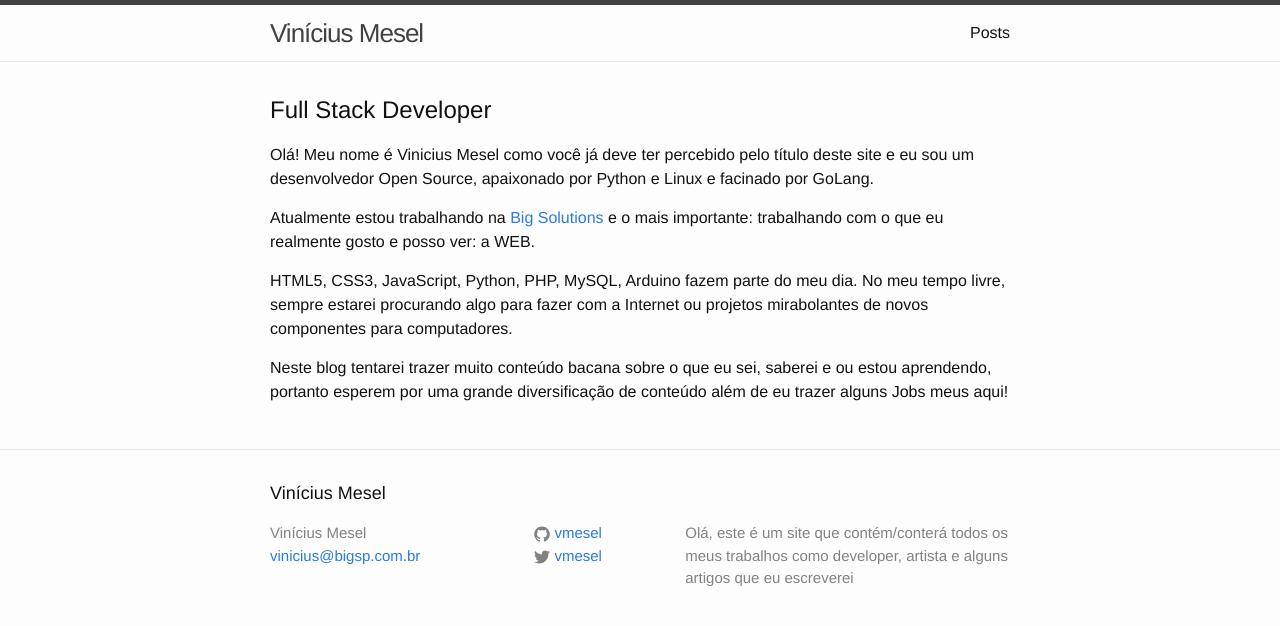
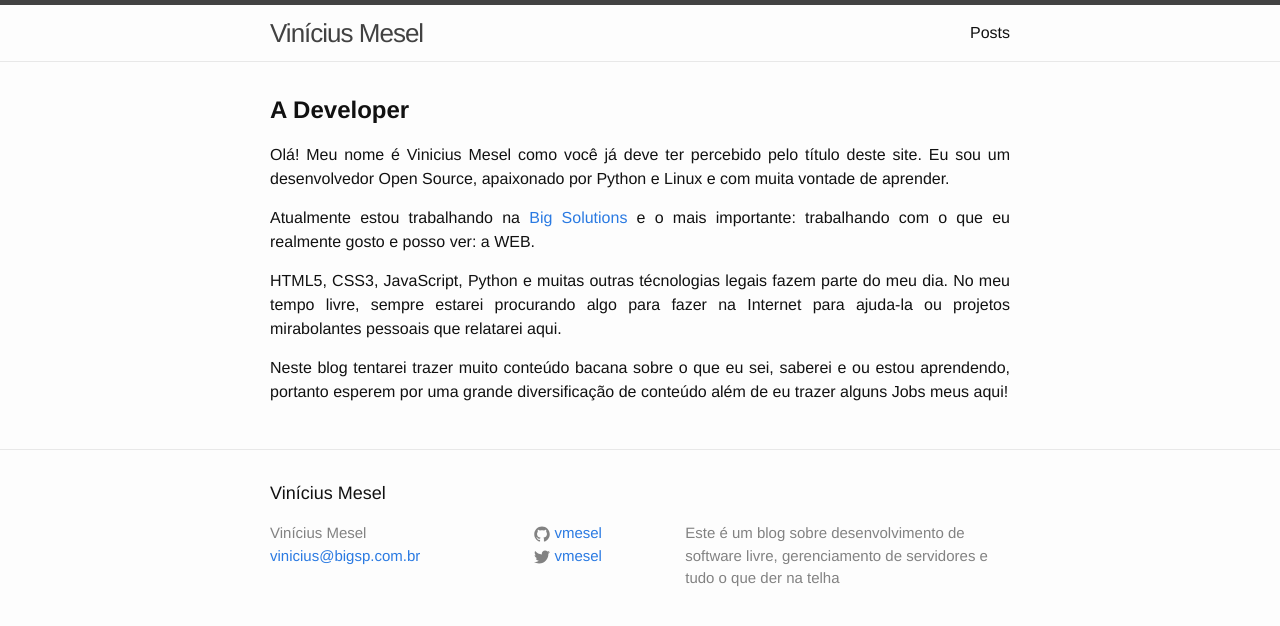
Before and after one commit to vmesel/vmesel.github.io, a Jekyll site: the page built from index.html, in a window 1280 px wide. Shown: the top 626 px of the page. Built offline with Jekyll 4.4.1, drawn with Linux system fonts in a browser that asks for light colours.

Commit message:
New Content and Style for the Blog

```diff
--- a/_config.yml
+++ b/_config.yml
@@ -1,10 +1,8 @@
 title: Vinícius Mesel
 email: vinicius@bigsp.com.br
-description: "Olá, este é um site que contém/conterá todos os meus trabalhos como developer, artista e alguns artigos que eu escreverei"
+description: "Este é um blog sobre desenvolvimento de software livre, gerenciamento de servidores e tudo o que der na telha"
 baseurl: ""
-#baseurl: "http://vmesel.com/"
 url: ""
-#url: "http://vmesel.com/" # the base hostname & protocol for your site
 twitter_username: vmesel
 github_username:  vmesel
 markdown: kramdown
--- a/_layouts/page.html
+++ b/_layouts/page.html
@@ -10,3 +10,5 @@ layout: default
 
 {{ content }}
 </div>
+
+{% include footer.html %}
--- a/index.html
+++ b/index.html
@@ -4,16 +4,16 @@ layout: default
 
 <div class="home">
 
-  <h2>Full Stack Developer</h1>
+ <h2 style="font-weight:bold;">A Developer</h1>
 
-    <p>Olá! Meu nome é Vinicius Mesel como você já deve ter percebido pelo título deste site e eu sou um desenvolvedor Open Source, apaixonado por Python e Linux e facinado por GoLang.</p>
-    <p>
+    <p align="justify">Olá! Meu nome é Vinicius Mesel como você já deve ter percebido pelo título deste site. Eu sou um desenvolvedor Open Source, apaixonado por Python e Linux e com muita vontade de aprender.</p>
+    <p align="justify">
       Atualmente estou trabalhando na <a href="http://www.bigsolutions.com.br">Big Solutions</a> e o mais importante: trabalhando com o que eu realmente gosto e posso ver: a WEB.
     </p>
-    <p>
-      HTML5, CSS3, JavaScript, Python, PHP, MySQL, Arduino fazem parte do meu dia. No meu tempo livre, sempre estarei procurando algo para fazer com a Internet ou projetos mirabolantes de novos componentes para computadores.
+    <p align="justify">
+      HTML5, CSS3, JavaScript, Python e muitas outras técnologias legais fazem parte do meu dia. No meu tempo livre, sempre estarei procurando algo para fazer na Internet para ajuda-la ou projetos mirabolantes pessoais que relatarei aqui.
     </p>
-    <p>
+    <p align="justify">
       Neste blog tentarei trazer muito conteúdo bacana sobre o que eu sei, saberei e ou estou aprendendo, portanto esperem por uma grande diversificação de conteúdo além de eu trazer alguns Jobs meus aqui!
     </p>
 
```
Also changed, not shown: _posts/2016-03-20-grupy-sp-encontro-de-mar-o.markdown (+5 -4 lines).
